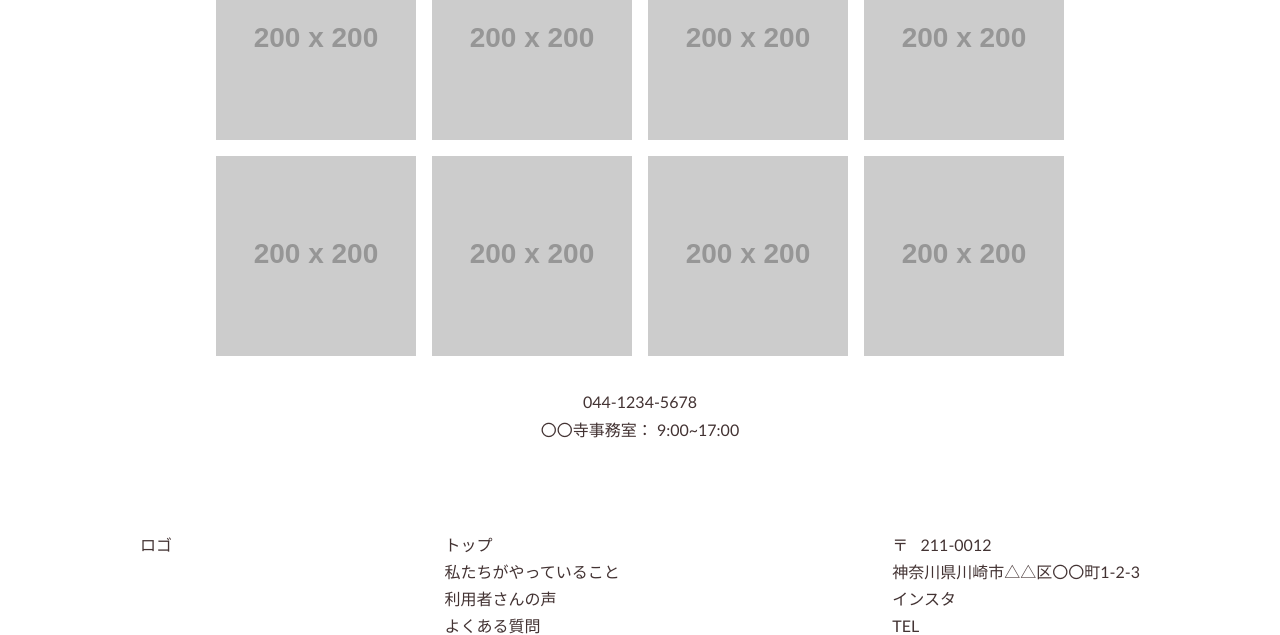
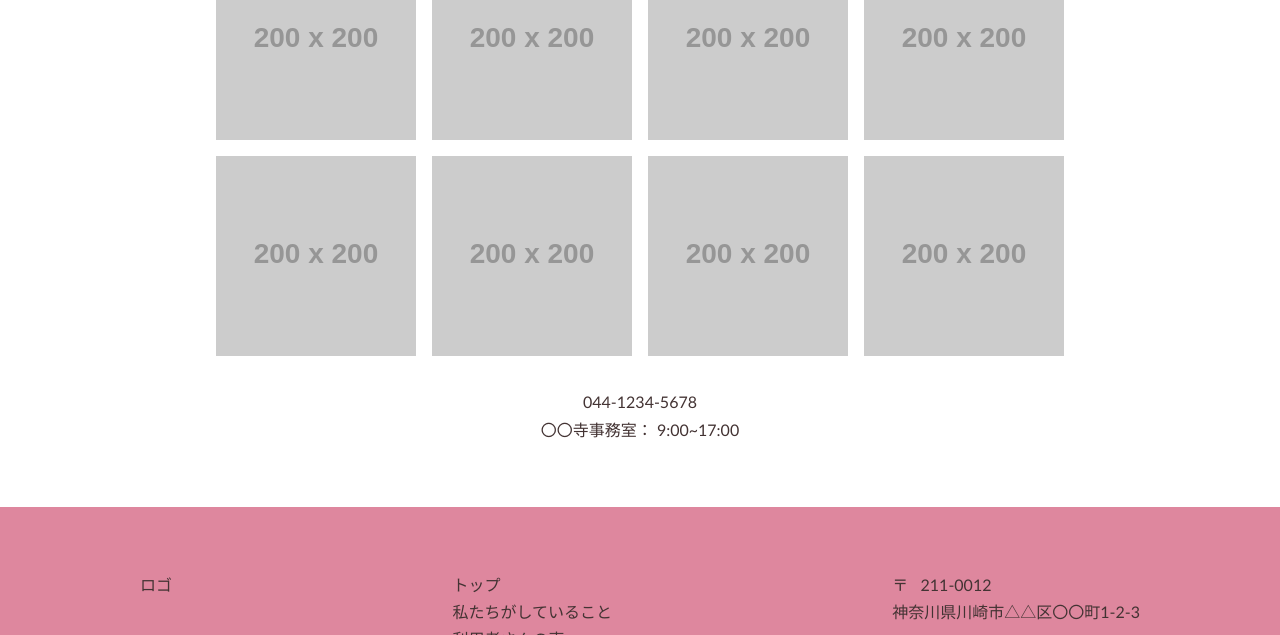
Before and after one commit to sazumy/kotori_bunko, a plain HTML site: page index.html in a window 1280 px wide. Shown: the part 3872-4507 px from the top of the page. Drawn offline with Linux system fonts and the light colour scheme; some packages are replaced by stand-ins of ours; placeholder pictures from the web are drawn by us; a script that the page names is missing.

Commit message:
footerの詳細コーディング

```diff
--- a/index.html
+++ b/index.html
@@ -37,13 +37,13 @@
                 </a>
               </li>
               <li class="list__item">
-                <a href="faq" class="list__item--link">
+                <a href="#faq" class="list__item--link">
                   よくある質問<br>
                   <span class="en">FAQ</span>
                 </a>
               </li>
               <li class="list__item">
-                <a href="contact" class="list__item--link">
+                <a href="#contact" class="list__item--link">
                   お問合せ<br>
                   <span class="en">Contact</span>
                 </a>
@@ -80,13 +80,13 @@
                 </a>
               </li>
               <li class="list__item">
-                <a href="faq" class="list__item--link">
+                <a href="#faq" class="list__item--link">
                   よくある質問<br>
                   <span class="en">FAQ</span>
                 </a>
               </li>
               <li class="list__item">
-                <a href="contact" class="list__item--link">
+                <a href="#contact" class="list__item--link">
                   お問合せ<br>
                   <span class="en">Contact</span>
                 </a>
@@ -313,7 +313,7 @@
                 <a href="#">トップ</a>
               </li>
               <li class="list-item">
-                <a href="#about">私たちがやっていること</a>
+                <a href="#about">私たちがしていること</a>
               </li>
               <li class="list-item">
                 <a href="#voice">利用者さんの声</a>
@@ -335,10 +335,14 @@
             </p>
             <ul class="icons">
               <li class="list__item">
-                <a href="#" class="instagram">インスタ</a>
+                <a href="#" class="instagram">
+                  <img src="./images/icon_instagram_br.svg" alt="">
+                </a>
               </li>
               <li class="list__item">
-                <a href="tel:+8100000000">TEL</a>
+                <a href="tel:+8100000000">
+                  <img src="./images/icon_tel_br.svg" alt="">
+                </a>
               </li>
             </ul>
           </div>
--- a/style/layout/layout.css
+++ b/style/layout/layout.css
@@ -84,13 +84,15 @@
 
 /* Footer */
 .footer {
-  padding: var(--space-md);
+  background: var(--color-primary);
+  padding: var(--space-xl);
   width: 100%;
 
   .container {
     .main-info {
       display: flex;
       justify-content: space-between;
+      margin-bottom: var(--space-md);
     }
 
     .copy {
--- a/style/object/project.css
+++ b/style/object/project.css
@@ -98,3 +98,19 @@
     margin-bottom: var(--space-lg);
   }
 }
+
+/* Footer */
+.footer {
+  .contact-info {
+    .address {
+      margin-bottom: var(--space-sm);
+    }
+    .icons {
+      display: flex;
+      .list__item {
+        display: inline-block;
+        margin-right: var(--space-sm);
+      }
+    }
+  }
+}
```
Also changed, not shown: images/icon_instagram_br.svg (added), images/icon_tel_br.svg (added).
